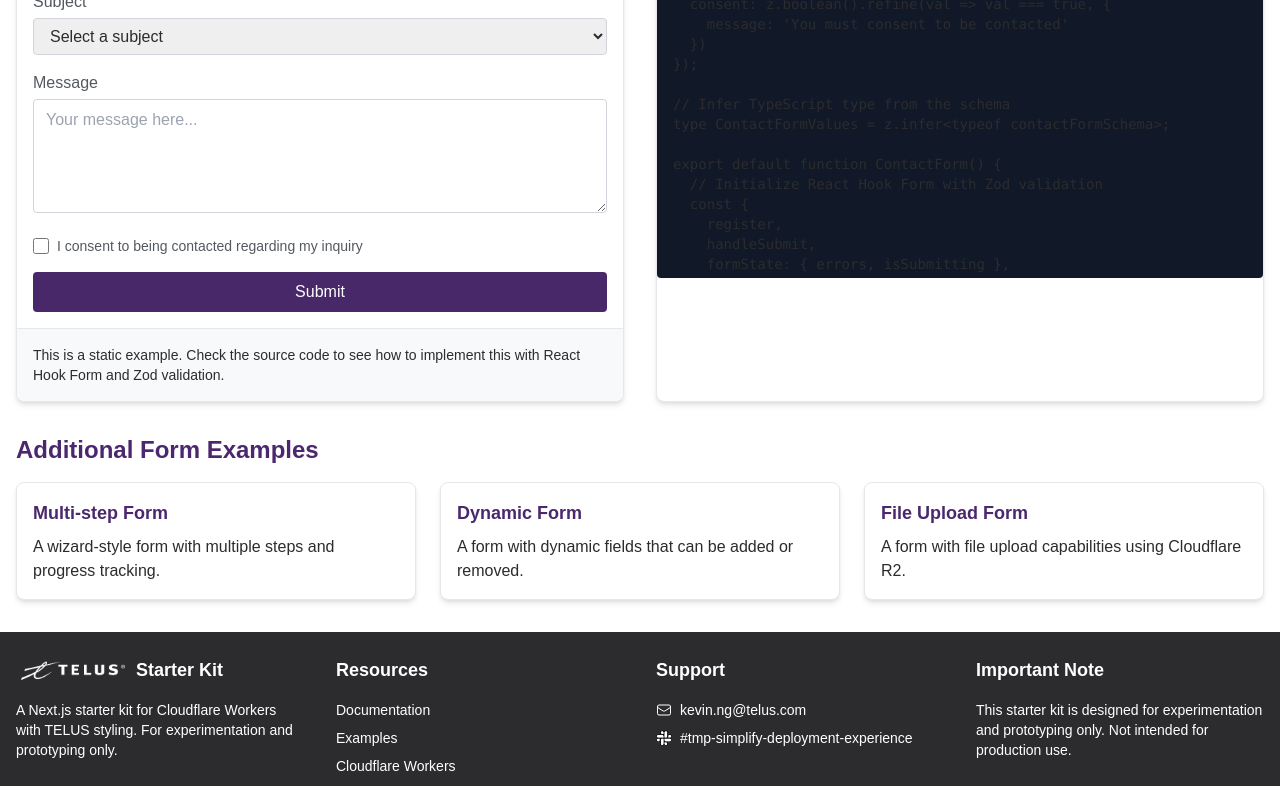
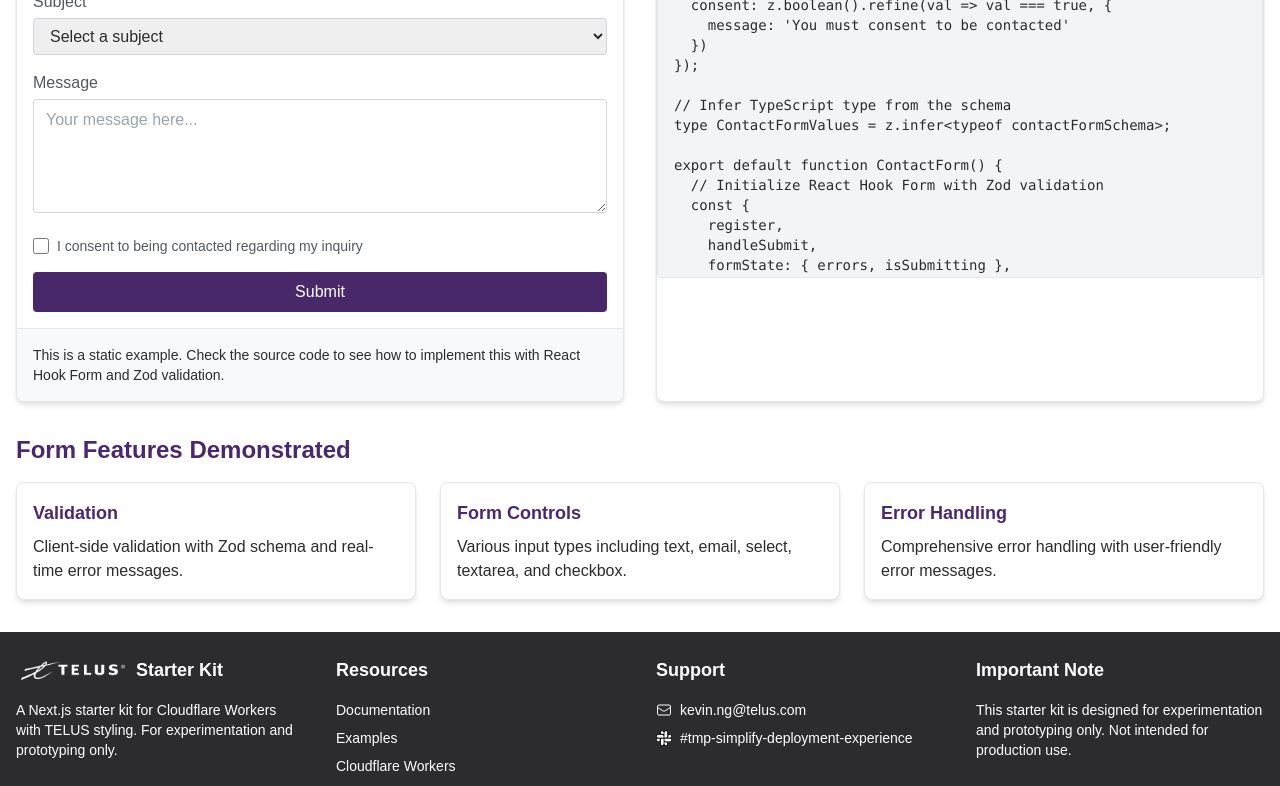
Before and after one commit to shardarquraishi7/APIM-ticket-Guardian, a Next.js app: page /examples/forms in a window 1280 px wide. Shown: the part 544-1330 px from the top of the page. Built offline with nearby package versions, Linux system fonts and the light colour scheme.

Commit message:
feat: Update Getting Started guide with Cloudflare account setup warnings and security notes feat: Enhance API examples page with improved styling and updated content descriptions feat: Revise Forms examples to better reflect demonstrated features and improve UI consistency

```diff
--- a/src/app/docs/getting-started/page.tsx
+++ b/src/app/docs/getting-started/page.tsx
@@ -34,6 +34,8 @@ export default function GettingStartedPage() {
               Cloudflare account
             </a>{' '}
             for development and testing.
+            <br /><br />
+            <strong>Crucially, do not use your <code>@telus.com</code> email address when signing up for this personal Cloudflare account.</strong> Using your TELUS email will attempt to link your account to the TELUS organization&apos;s Cloudflare instance and enforce SSO. As your personal account won&apos;t be provisioned there, you will be unable to log in. Use a personal email address instead.
           </p>
 
           <h4 className="font-bold text-telus-purple mb-2">Benefits of a Free Cloudflare Account:</h4>
@@ -62,6 +64,14 @@ export default function GettingStartedPage() {
               Create Free Cloudflare Account →
             </a>
           </div>
+
+          <div className="mt-4 p-3 bg-green-50 border border-green-200 rounded-md">
+            <p className="text-sm text-green-800">
+              <strong>Security Note:</strong> Creating your own Cloudflare account is safe for experimentation and prototyping purposes.
+              The starter kit uses TELUS OAuth token validation to secure the application, ensuring that only authenticated TELUS users
+              can access your deployed prototypes. Your Cloudflare resources remain private to your account and are protected by the OAuth authentication layer.
+            </p>
+          </div>
         </div>
 
         <h3 className="text-xl font-bold text-telus-purple mt-6 mb-3">Windows Users</h3>
@@ -85,7 +95,7 @@ export default function GettingStartedPage() {
         <h2 className="text-2xl font-bold text-telus-purple mt-8 mb-4">Step 1: Clone the Repository</h2>
         <div className="bg-gray-100 p-4 rounded-md font-mono text-sm overflow-x-auto mb-6">
           <pre>
-{`git clone https://github.com/your-org/kevin-cfw-nextjs-starter-ui.git
+{`git clone https://github.com/telus/kevin-cfw-nextjs-starter-ui.git
 cd kevin-cfw-nextjs-starter-ui`}
           </pre>
         </div>
--- a/src/app/examples/api/page.tsx
+++ b/src/app/examples/api/page.tsx
@@ -88,7 +88,7 @@ export default function ApiExamples() {
             <h2 className="text-xl font-bold text-telus-purple">Usage Example</h2>
           </div>
           <div className="card-body p-0">
-            <div className="bg-gray-900 text-white p-4 rounded-md overflow-auto max-h-[500px]">
+            <div className="bg-gray-100 text-gray-800 p-4 rounded-md overflow-auto max-h-[500px] border">
               <pre className="text-sm">
 {`// Example of fetching users from the API
 import { useState, useEffect } from 'react';
@@ -201,7 +201,7 @@ export default function UsersList() {
 
             <div className="bg-gray-100 p-4 rounded-md mb-4">
               <h4 className="font-bold text-telus-purple mb-2">1. Create a D1 Database</h4>
-              <pre className="bg-gray-900 text-white p-3 rounded-md text-sm overflow-auto">
+              <pre className="bg-gray-100 text-gray-800 p-3 rounded-md text-sm overflow-auto border">
                 wrangler d1 create starter-kit-db
               </pre>
               <p className="text-sm text-telus-grey mt-2">
@@ -214,7 +214,7 @@ export default function UsersList() {
               <p className="text-sm text-telus-grey mb-2">
                 Create a SQL file in the database directory:
               </p>
-              <pre className="bg-gray-900 text-white p-3 rounded-md text-sm overflow-auto">
+              <pre className="bg-gray-100 text-gray-800 p-3 rounded-md text-sm overflow-auto border">
 {`-- database/schema.sql
 CREATE TABLE users (
   id INTEGER PRIMARY KEY AUTOINCREMENT,
@@ -236,7 +236,7 @@ CREATE TABLE projects (
 
             <div className="bg-gray-100 p-4 rounded-md">
               <h4 className="font-bold text-telus-purple mb-2">3. Apply Schema to Database</h4>
-              <pre className="bg-gray-900 text-white p-3 rounded-md text-sm overflow-auto">
+              <pre className="bg-gray-100 text-gray-800 p-3 rounded-md text-sm overflow-auto border">
                 wrangler d1 execute starter-kit-db --file=./database/schema.sql
               </pre>
               <p className="text-sm text-telus-grey mt-2">
@@ -248,28 +248,28 @@ CREATE TABLE projects (
       </div>
 
       <div className="mt-8">
-        <h2 className="text-2xl font-bold text-telus-purple mb-4">Additional API Examples</h2>
+        <h2 className="text-2xl font-bold text-telus-purple mb-4">API Features Demonstrated</h2>
         <div className="grid grid-cols-1 md:grid-cols-3 gap-6">
-          <Link href="/examples/api/crud" className="card hover:shadow-lg transition-shadow duration-300">
+          <div className="card">
             <div className="card-body">
               <h3 className="text-lg font-bold text-telus-purple mb-2">CRUD Operations</h3>
-              <p className="text-telus-grey">Complete CRUD example with D1 database integration.</p>
+              <p className="text-telus-grey">Complete CRUD example with D1 database integration using the users API.</p>
             </div>
-          </Link>
+          </div>
 
-          <Link href="/examples/api/external" className="card hover:shadow-lg transition-shadow duration-300">
+          <div className="card">
             <div className="card-body">
-              <h3 className="text-lg font-bold text-telus-purple mb-2">External API</h3>
-              <p className="text-telus-grey">Example of integrating with third-party APIs.</p>
+              <h3 className="text-lg font-bold text-telus-purple mb-2">Error Handling</h3>
+              <p className="text-telus-grey">Proper error handling and status codes for API responses.</p>
             </div>
-          </Link>
+          </div>
 
-          <Link href="/examples/api/auth" className="card hover:shadow-lg transition-shadow duration-300">
+          <div className="card">
             <div className="card-body">
-              <h3 className="text-lg font-bold text-telus-purple mb-2">Authentication API</h3>
-              <p className="text-telus-grey">API routes for authentication and authorization.</p>
+              <h3 className="text-lg font-bold text-telus-purple mb-2">Query Parameters</h3>
+              <p className="text-telus-grey">Filtering and pagination using URL query parameters.</p>
             </div>
-          </Link>
+          </div>
         </div>
       </div>
     </div>
--- a/src/app/examples/auth/page.tsx
+++ b/src/app/examples/auth/page.tsx
@@ -113,7 +113,7 @@ export default function AuthExamplePage() {
               <div className="p-4 bg-telus-light-grey rounded-lg">
                 <h4 className="font-bold mb-2">Header</h4>
                 <p className="text-sm">Contains metadata about the token type and signing algorithm.</p>
-                <pre className="mt-2 bg-gray-800 text-white p-2 rounded text-xs overflow-x-auto">
+                <pre className="mt-2 bg-gray-100 text-gray-800 p-2 rounded text-xs overflow-x-auto border">
                   {`{
   "alg": "RS256",
   "kid": "key-id",
@@ -125,7 +125,7 @@ export default function AuthExamplePage() {
               <div className="p-4 bg-telus-light-grey rounded-lg">
                 <h4 className="font-bold mb-2">Payload</h4>
                 <p className="text-sm">Contains user information and token expiration details.</p>
-                <pre className="mt-2 bg-gray-800 text-white p-2 rounded text-xs overflow-x-auto">
+                <pre className="mt-2 bg-gray-100 text-gray-800 p-2 rounded text-xs overflow-x-auto border">
                   {`{
   "sub": "user-id",
   "name": "User Name",
@@ -138,7 +138,7 @@ export default function AuthExamplePage() {
               <div className="p-4 bg-telus-light-grey rounded-lg">
                 <h4 className="font-bold mb-2">Signature</h4>
                 <p className="text-sm">Verifies the token hasn&apos;t been tampered with.</p>
-                <pre className="mt-2 bg-gray-800 text-white p-2 rounded text-xs overflow-x-auto">
+                <pre className="mt-2 bg-gray-100 text-gray-800 p-2 rounded text-xs overflow-x-auto border">
                   {`HMACSHA256(
   base64UrlEncode(header) + "." +
   base64UrlEncode(payload),
--- a/src/app/examples/forms/page.tsx
+++ b/src/app/examples/forms/page.tsx
@@ -95,7 +95,7 @@ export default function FormsExample() {
             <h2 className="text-xl font-bold text-telus-purple">Implementation Code</h2>
           </div>
           <div className="card-body p-0">
-            <div className="bg-gray-900 text-white p-4 rounded-md overflow-auto max-h-[500px]">
+            <div className="bg-gray-100 text-gray-800 p-4 rounded-md overflow-auto max-h-[500px] border">
               <pre className="text-sm">
 {`import { useForm } from 'react-hook-form';
 import { zodResolver } from '@hookform/resolvers/zod';
@@ -184,28 +184,28 @@ export default function ContactForm() {
       </div>
 
       <div className="mt-8">
-        <h2 className="text-2xl font-bold text-telus-purple mb-4">Additional Form Examples</h2>
+        <h2 className="text-2xl font-bold text-telus-purple mb-4">Form Features Demonstrated</h2>
         <div className="grid grid-cols-1 md:grid-cols-3 gap-6">
-          <Link href="/examples/forms/multi-step" className="card hover:shadow-lg transition-shadow duration-300">
+          <div className="card">
             <div className="card-body">
-              <h3 className="text-lg font-bold text-telus-purple mb-2">Multi-step Form</h3>
-              <p className="text-telus-grey">A wizard-style form with multiple steps and progress tracking.</p>
+              <h3 className="text-lg font-bold text-telus-purple mb-2">Validation</h3>
+              <p className="text-telus-grey">Client-side validation with Zod schema and real-time error messages.</p>
             </div>
-          </Link>
+          </div>
 
-          <Link href="/examples/forms/dynamic" className="card hover:shadow-lg transition-shadow duration-300">
+          <div className="card">
             <div className="card-body">
-              <h3 className="text-lg font-bold text-telus-purple mb-2">Dynamic Form</h3>
-              <p className="text-telus-grey">A form with dynamic fields that can be added or removed.</p>
+              <h3 className="text-lg font-bold text-telus-purple mb-2">Form Controls</h3>
+              <p className="text-telus-grey">Various input types including text, email, select, textarea, and checkbox.</p>
             </div>
-          </Link>
+          </div>
 
-          <Link href="/examples/forms/file-upload" className="card hover:shadow-lg transition-shadow duration-300">
+          <div className="card">
             <div className="card-body">
-              <h3 className="text-lg font-bold text-telus-purple mb-2">File Upload Form</h3>
-              <p className="text-telus-grey">A form with file upload capabilities using Cloudflare R2.</p>
+              <h3 className="text-lg font-bold text-telus-purple mb-2">Error Handling</h3>
+              <p className="text-telus-grey">Comprehensive error handling with user-friendly error messages.</p>
             </div>
-          </Link>
+          </div>
         </div>
       </div>
     </div>
```
Also changed, not shown: 1 other file (tests, documents, lock files or other folders).
